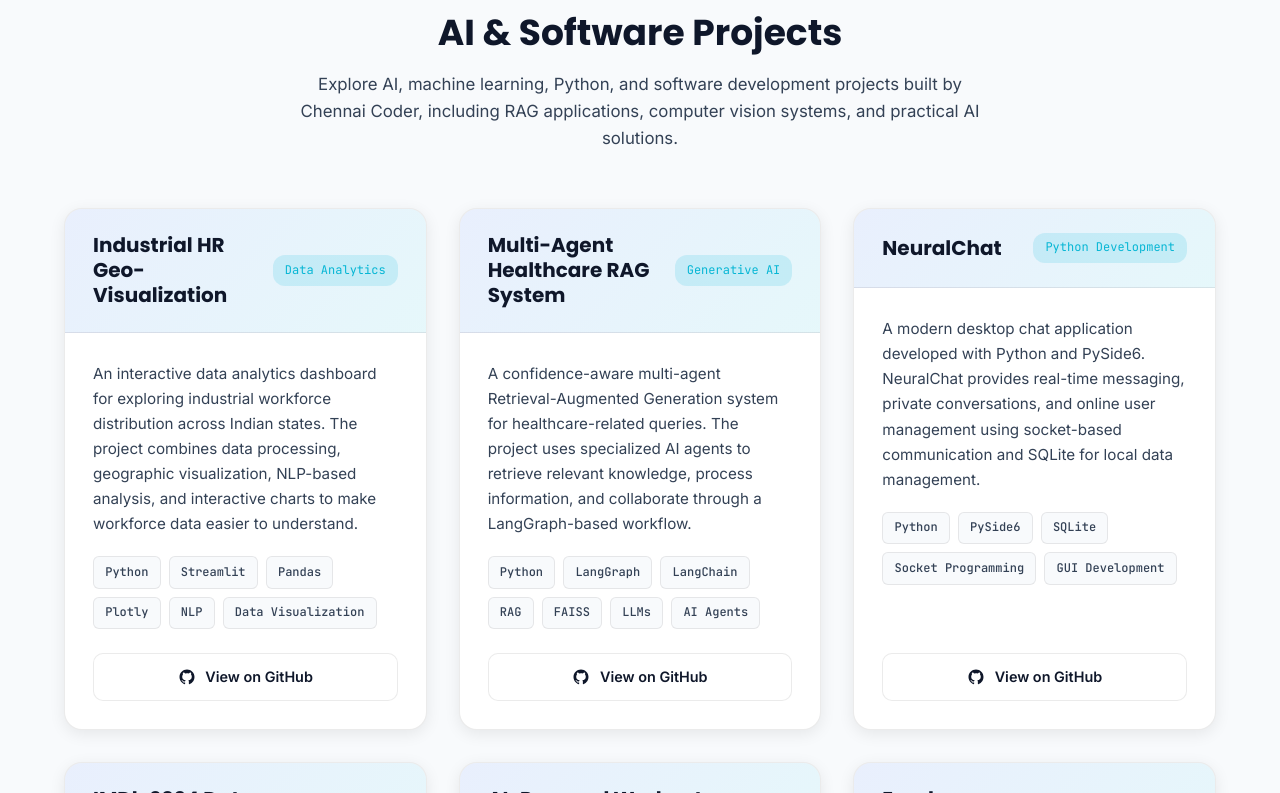
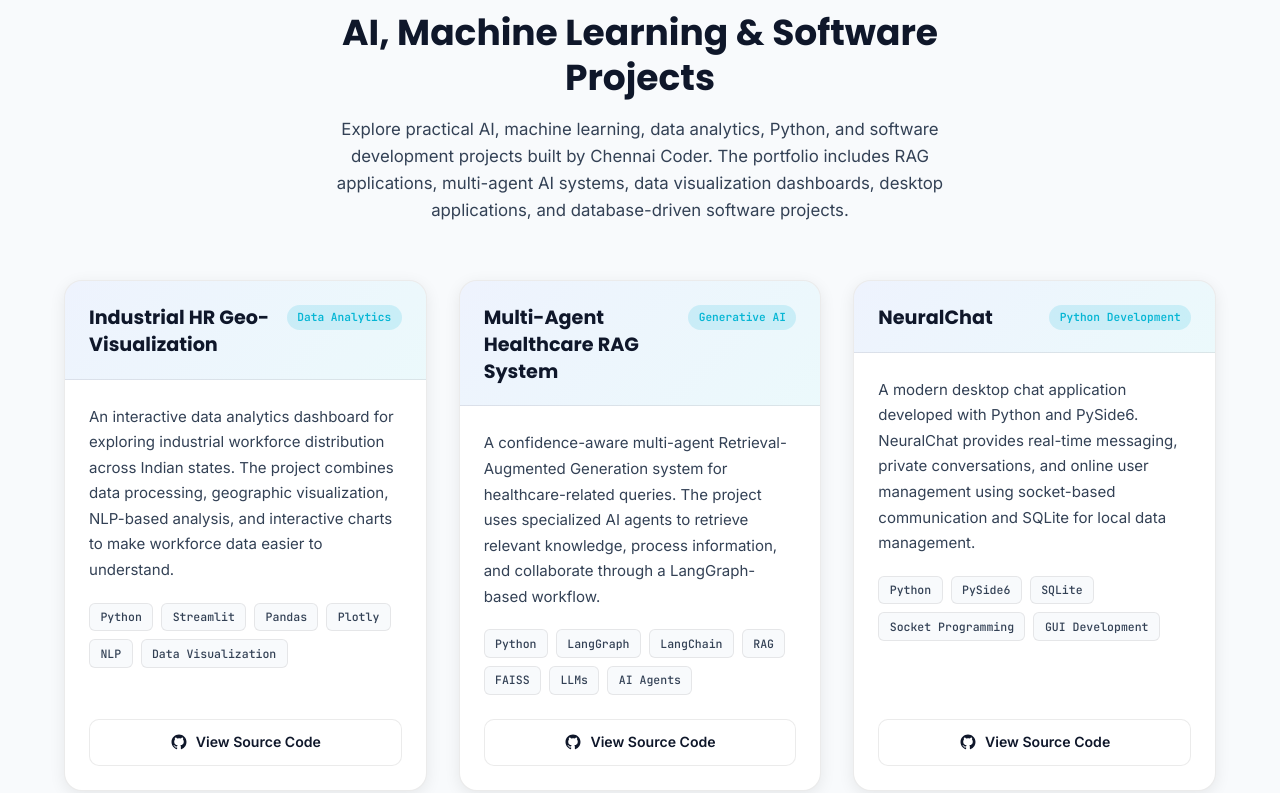
Before and after one commit to lookmohan/chennai_coder, a React (Vite) app: page / in a window 1280 px wide. Shown: the part 3707-4500 px from the top of the page. Built offline with nearby package versions, Linux system fonts and the light colour scheme.

Commit message:
Update Projects.tsx

```diff
--- a/src/components/Projects.tsx
+++ b/src/components/Projects.tsx
@@ -1,145 +1,315 @@
-import React from 'react';
-import { projectsData } from '../data/projectsData';
-import { GithubIcon } from './SocialIcons';
+import React from "react";
+import { projectsData } from "../data/projectsData";
+import { GithubIcon } from "./SocialIcons";
 
 export const Projects: React.FC = () => {
   return (
-    <section id="projects" className="section-padding" style={{ background: 'var(--bg-main)' }}>
+    <section
+      id="projects"
+      className="section-padding projects-section"
+      aria-labelledby="projects-title"
+    >
+      <style>
+        {`
+          .projects-section {
+            background: var(--bg-main);
+          }
+
+          .projects-grid {
+            display: grid;
+            grid-template-columns: repeat(3, minmax(0, 1fr));
+            gap: 2rem;
+            margin-top: 3rem;
+          }
+
+          .project-card {
+            display: flex;
+            flex-direction: column;
+            min-width: 0;
+            height: 100%;
+            overflow: hidden;
+            border-radius: 18px;
+            padding: 0;
+            transition:
+              transform 0.25s ease,
+              box-shadow 0.25s ease,
+              border-color 0.25s ease;
+          }
+
+          .project-card:hover {
+            transform: translateY(-6px);
+            box-shadow: 0 18px 40px rgba(0, 0, 0, 0.08);
+          }
+
+          .project-card-header {
+            padding: 1.5rem 1.5rem 1.25rem;
+            border-bottom: 1px solid var(--border-color);
+            background:
+              linear-gradient(
+                135deg,
+                rgba(37, 99, 235, 0.08),
+                rgba(6, 182, 212, 0.08)
+              );
+          }
+
+          .project-header-top {
+            display: flex;
+            align-items: flex-start;
+            justify-content: space-between;
+            gap: 1rem;
+          }
+
+          .project-title {
+            margin: 0;
+            color: var(--text-heading);
+            font-size: 1.2rem;
+            line-height: 1.4;
+            font-weight: 700;
+          }
+
+          .project-category {
+            flex-shrink: 0;
+            display: inline-flex;
+            align-items: center;
+            font-size: 0.7rem;
+            line-height: 1;
+            font-family: var(--font-code);
+            font-weight: 600;
+            color: var(--color-accent);
+            background: var(--color-accent-light);
+            padding: 0.45rem 0.65rem;
+            border-radius: 999px;
+            white-space: nowrap;
+          }
+
+          .project-card-body {
+            display: flex;
+            flex-direction: column;
+            flex-grow: 1;
+            padding: 1.5rem;
+          }
+
+          .project-description {
+            margin: 0 0 1.25rem;
+            color: var(--text-body);
+            font-size: 0.94rem;
+            line-height: 1.7;
+          }
+
+          .project-tech-list {
+            display: flex;
+            flex-wrap: wrap;
+            gap: 0.5rem;
+            margin-bottom: 1.5rem;
+          }
+
+          .project-tech {
+            display: inline-flex;
+            align-items: center;
+            max-width: 100%;
+            padding: 0.4rem 0.65rem;
+            border: 1px solid var(--border-color);
+            border-radius: 6px;
+            background: var(--bg-main);
+            color: var(--text-body);
+            font-family: var(--font-code);
+            font-size: 0.72rem;
+            font-weight: 500;
+            line-height: 1.2;
+            word-break: break-word;
+          }
+
+          .project-actions {
+            display: flex;
+            gap: 0.75rem;
+            margin-top: auto;
+          }
+
+          .project-github-button {
+            width: 100%;
+            display: inline-flex;
+            align-items: center;
+            justify-content: center;
+            gap: 0.5rem;
+            min-height: 44px;
+            padding: 0.7rem 1rem;
+            font-size: 0.88rem;
+            text-decoration: none;
+          }
+
+          .project-github-button:focus-visible {
+            outline: 3px solid var(--color-accent);
+            outline-offset: 3px;
+          }
+
+          @media (max-width: 1100px) {
+            .projects-grid {
+              grid-template-columns: repeat(2, minmax(0, 1fr));
+            }
+          }
+
+          @media (max-width: 700px) {
+            .projects-grid {
+              grid-template-columns: 1fr;
+              gap: 1.5rem;
+              margin-top: 2rem;
+            }
+
+            .project-card-header {
+              padding: 1.25rem;
+            }
+
+            .project-card-body {
+              padding: 1.25rem;
+            }
+
+            .project-header-top {
+              flex-direction: column;
+              align-items: flex-start;
+              gap: 0.75rem;
+            }
+
+            .project-title {
+              font-size: 1.1rem;
+            }
+
+            .project-description {
+              font-size: 0.9rem;
+              line-height: 1.65;
+            }
+          }
+
+          @media (max-width: 400px) {
+            .project-card-header,
+            .project-card-body {
+              padding: 1rem;
+            }
+
+            .project-title {
+              font-size: 1.02rem;
+            }
+
+            .project-tech {
+              font-size: 0.68rem;
+              padding: 0.35rem 0.55rem;
+            }
+
+            .project-github-button {
+              font-size: 0.82rem;
+            }
+          }
+
+          @media (prefers-reduced-motion: reduce) {
+            .project-card {
+              transition: none;
+            }
+
+            .project-card:hover {
+              transform: none;
+            }
+          }
+        `}
+      </style>
+
       <div className="container">
-        {/* Section Header */}
-        <div className="section-header">
+
+        {/* SEO-friendly section header */}
+        <header className="section-header">
           <span className="section-tag">Portfolio</span>
-          <h2 className="section-title">AI & Software Projects</h2>
+
+          <h2
+            id="projects-title"
+            className="section-title"
+          >
+            AI, Machine Learning & Software Projects
+          </h2>
+
           <p className="section-desc">
-  Explore AI, machine learning, Python, and software development projects
-  built by Chennai Coder, including RAG applications, computer vision
-  systems, and practical AI solutions.
+            Explore practical AI, machine learning, data analytics, Python,
+            and software development projects built by Chennai Coder. The
+            portfolio includes RAG applications, multi-agent AI systems,
+            data visualization dashboards, desktop applications, and
+            database-driven software projects.
           </p>
-        </div>
+        </header>
 
-        {/* Projects Grid */}
+        {/* Projects */}
         <div
-          style={{
-            display: 'grid',
-            gridTemplateColumns: 'repeat(auto-fit, minmax(320px, 1fr))',
-            gap: '2rem'
-          }}
+          className="projects-grid"
+          role="list"
+          aria-label="Featured software and AI projects"
         >
           {projectsData.map((project) => (
-            <div
+            <article
               key={project.id}
-              className="glass-card"
-              style={{
-                display: 'flex',
-                flexDirection: 'column',
-                overflow: 'hidden',
-                borderRadius: '18px',
-                padding: '0'
-              }}
+              className="glass-card project-card"
+              role="listitem"
+              aria-labelledby={`${project.id}-title`}
             >
-              {/* Header with Category Badge */}
-              <div
-                style={{
-                  background: 'linear-gradient(135deg, rgba(37, 99, 235, 0.1), rgba(6, 182, 212, 0.1))',
-                  borderBottom: '1px solid var(--border-color)',
-                  padding: '1.5rem 1.75rem',
-                  display: 'flex',
-                  alignItems: 'center',
-                  justifyContent: 'space-between'
-                }}
-              >
+
+              {/* Project Header */}
+              <div className="project-card-header">
+                <div className="project-header-top">
+
                   <h3
-                  style={{
-                    fontSize: '1.25rem',
-                    color: 'var(--text-heading)',
-                    fontWeight: 700,
-                    margin: 0
-                  }}
+                    id={`${project.id}-title`}
+                    className="project-title"
                   >
                     {project.title}
                   </h3>
-                <span
-                  style={{
-                    fontSize: '0.75rem',
-                    fontFamily: 'var(--font-code)',
-                    color: 'var(--color-accent)',
-                    background: 'var(--color-accent-light)',
-                    padding: '0.35rem 0.75rem',
-                    borderRadius: '12px',
-                    whiteSpace: 'nowrap'
-                  }}
-                >
+
+                  <span className="project-category">
                     {project.category}
                   </span>
+
+                </div>
               </div>
 
-              {/* Body Content */}
-              <div
-                style={{
-                  padding: '1.75rem',
-                  display: 'flex',
-                  flexDirection: 'column',
-                  flexGrow: 1,
-                  justifyContent: 'space-between',
-                  gap: '1.5rem'
-                }}
-              >
-                <div>
-                  <p
-                    style={{
-                      fontSize: '0.95rem',
-                      color: 'var(--text-body)',
-                      lineHeight: 1.65,
-                      marginBottom: '1.25rem'
-                    }}
-                  >
+              {/* Project Content */}
+              <div className="project-card-body">
+
+                <p className="project-description">
                   {project.description}
                 </p>
 
-                  {/* Tech Tags */}
-                  <div style={{ display: 'flex', flexWrap: 'wrap', gap: '0.5rem' }}>
-                    {project.technologies.map((tech) => (
+                {/* Technologies */}
+                <div
+                  className="project-tech-list"
+                  aria-label={`${project.title} technologies`}
+                >
+                  {project.technologies.map((technology) => (
                     <span
-                        key={tech}
-                        style={{
-                          fontSize: '0.75rem',
-                          fontFamily: 'var(--font-code)',
-                          padding: '0.35rem 0.7rem',
-                          borderRadius: '6px',
-                          background: 'var(--bg-main)',
-                          color: 'var(--text-body)',
-                          border: '1px solid var(--border-color)',
-                          fontWeight: 500
-                        }}
+                      key={technology}
+                      className="project-tech"
                     >
-                        {tech}
+                      {technology}
                     </span>
                   ))}
                 </div>
-                </div>
 
-                {/* GitHub Button */}
+                {/* Project Actions */}
+                <div className="project-actions">
+
                   {project.githubUrl && (
                     <a
                       href={project.githubUrl}
                       target="_blank"
                       rel="noopener noreferrer"
-                    className="btn btn-secondary"
-                    style={{
-                      width: '100%',
-                      padding: '0.7rem 1rem',
-                      fontSize: '0.9rem',
-                      justifyContent: 'center'
-                    }}
+                      className="btn btn-secondary project-github-button"
+                      aria-label={`View ${project.title} source code on GitHub`}
                     >
-                    <GithubIcon size={18} />
-                    View on GitHub
+                      <GithubIcon size={18} aria-hidden="true" />
+                      <span>View Source Code</span>
                     </a>
                   )}
+
                 </div>
+
               </div>
+            </article>
           ))}
         </div>
+
       </div>
     </section>
   );
```
Lines whose indentation alone changed are shown as unchanged.
